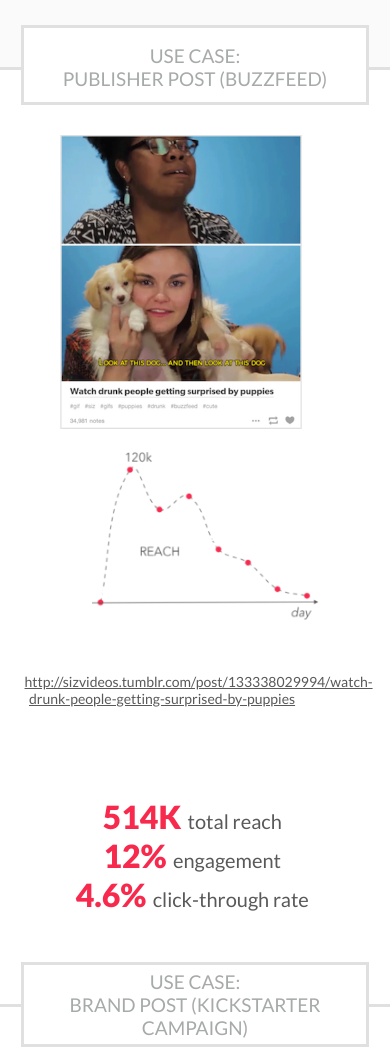
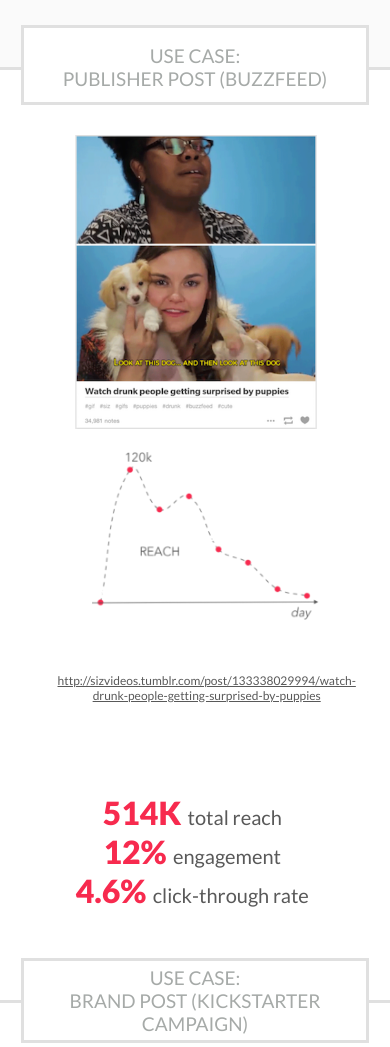
Before and after one commit to siz-io/wildflame-site, a plain HTML site: page index.html in a window 390 px wide. Shown: the part 4383-5430 px from the top of the page. Drawn offline with Linux system fonts and the light colour scheme.

Commit message:
fixed link alignement

```diff
--- a/assets/css/style.css
+++ b/assets/css/style.css
@@ -1096,21 +1096,13 @@ h3 {
   }
 
   .use-content .picture {
-    padding-left: 0;
+    padding-left: 30px;
     width: 88%;
   }
 
-  .use-content a, .use-content a {
-    padding-left: 0;
-    width: auto;
-    margin: auto;
-    font-size: 14px;
-    margin-top: 20px;
-    display: block;
-    text-align: center;
-    color: #595959;
-    margin-left: 0;
-    margin-bottom: 50px;
+  .use-content a {
+    left: 0;
+    font-size: 12px;
   }
 
   .chart-big {
```
